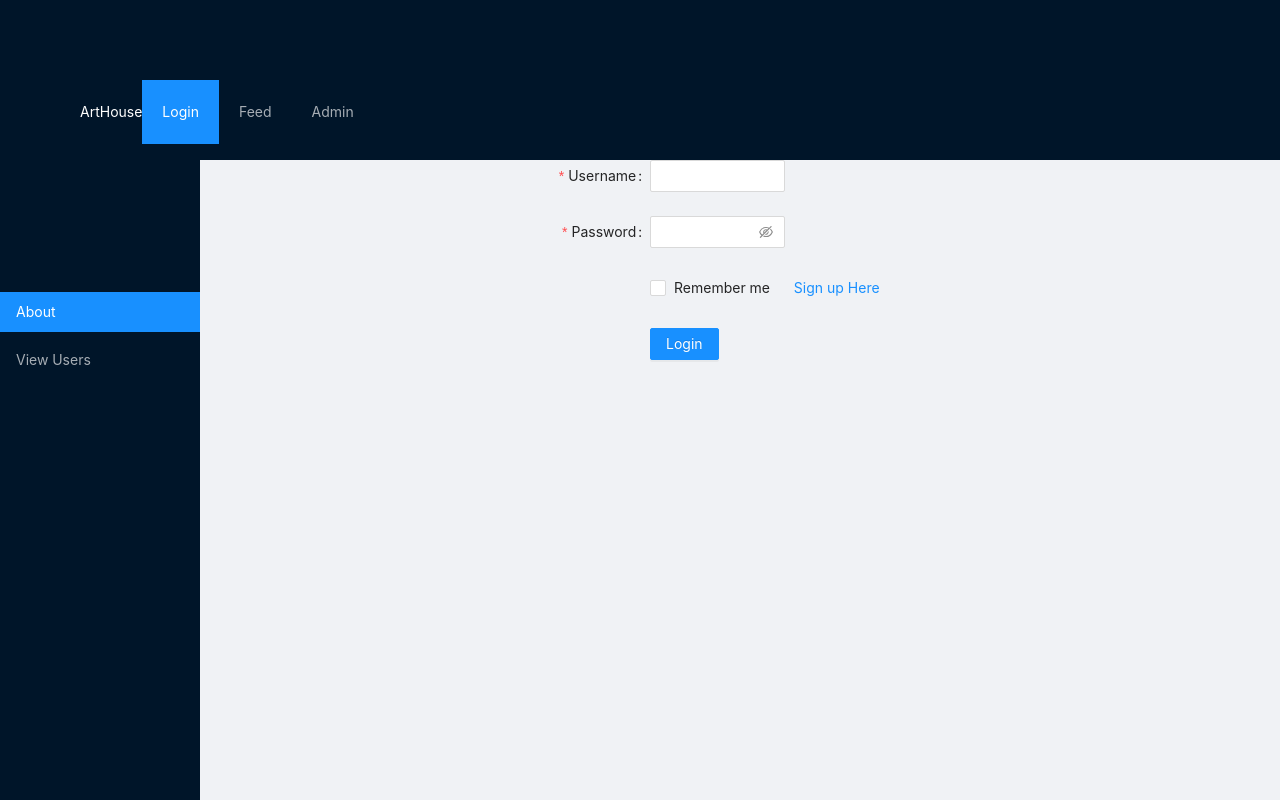
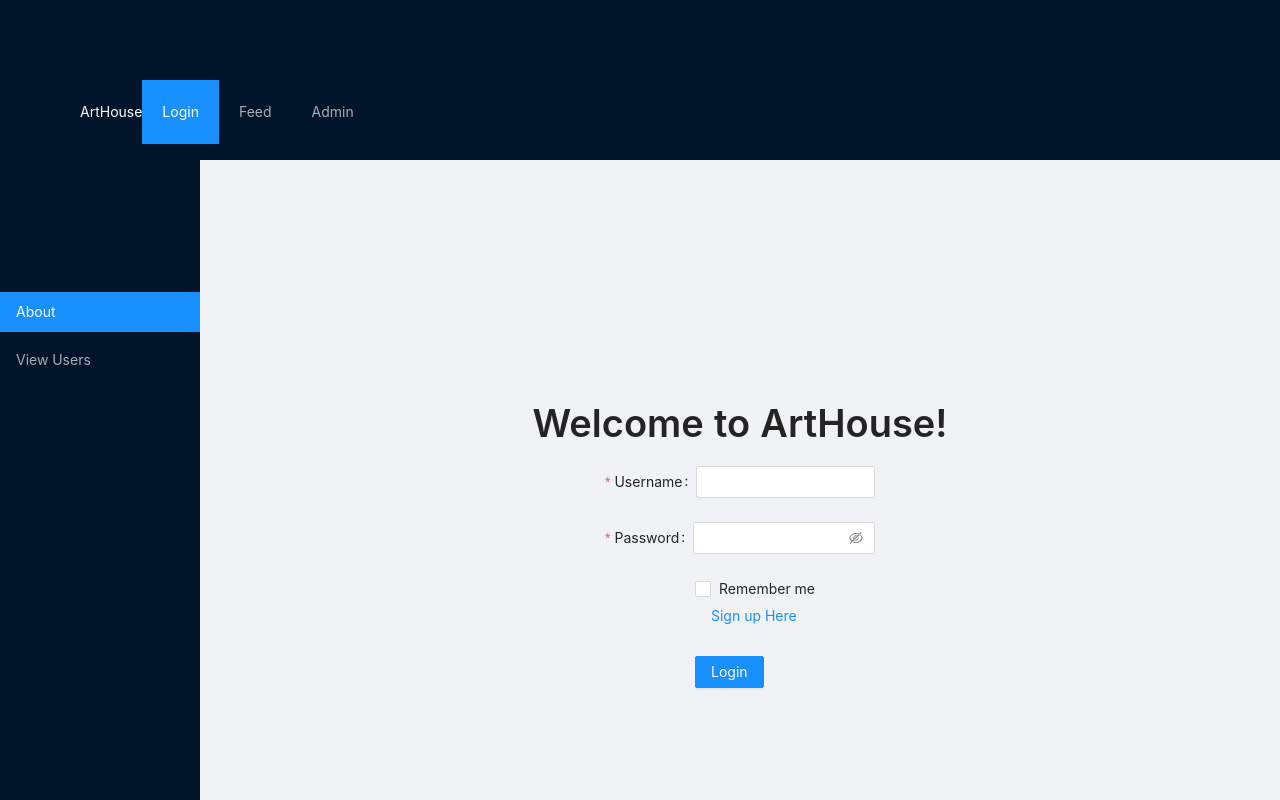
Before and after one commit to AyannaAziz/ArtHouse-App, a React (Create React App) app in the folder client/: page /login in a window 1280 px wide. Shown: the top 800 px of the page. Built offline with nearby package versions, Linux system fonts and the light colour scheme.

Commit message:
completed login page

```diff
--- a/client/src/MainFrame.jsx
+++ b/client/src/MainFrame.jsx
@@ -38,7 +38,7 @@ const MainFrame = () => {
         <Content style={{height:"100vh"}}>
         <Switch>
         <Route path="/login">
-        <Col span={12} offset={6}>
+        <Col span={12} offset={6} style={{paddingTop:"15rem"}}>
           <Login/>
           </Col>
         </Route>
--- a/client/src/containers/Login/Login.jsx
+++ b/client/src/containers/Login/Login.jsx
@@ -1,6 +1,9 @@
 import React from "react";
 import { Link } from "react-router-dom";
+import { Form, Input, Button, Checkbox, Typography, Col, Row} from "antd";
+import "./Login.css";
 
+const { Title } = Typography;
 // const Login = () => {
 //     return (
 //         <h1>This is the login page</h1>
@@ -10,8 +13,7 @@ import { Link } from "react-router-dom";
 
 // export default Login;
 
-import { Form, Input, Button, Checkbox } from "antd";
-import "./Login.css";
+
 
 const layout = {
   labelCol: {
@@ -49,8 +51,13 @@ const Login = () => {
   };
 
   return (
-    <Form
-      {...layout}
+    <div>
+      <Title style={{textAlign: "center"}}>
+        Welcome to ArtHouse!
+      </Title>
+
+    <Form style={{display:"flex" , justifyContent: "center", flexDirection: "column"}}
+      // {...layout}
       name="basic"
       initialValues={{
         remember: true,
@@ -58,6 +65,10 @@ const Login = () => {
       onFinish={onFinish}
       onFinishFailed={onFinishFailed}
     >
+      <Row justify="center">
+
+
+      <Col span= {12}>
       <Form.Item
         label="Username"
         name="usr_name"
@@ -97,7 +108,10 @@ const Login = () => {
           Login
         </Button>
       </Form.Item>
+      </Col>
+      </Row>
     </Form>
+    </div>
   );
 };
 
```
